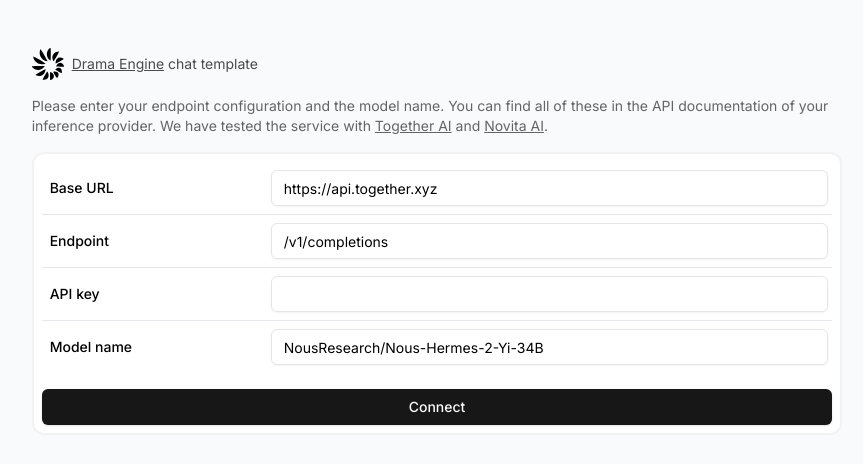
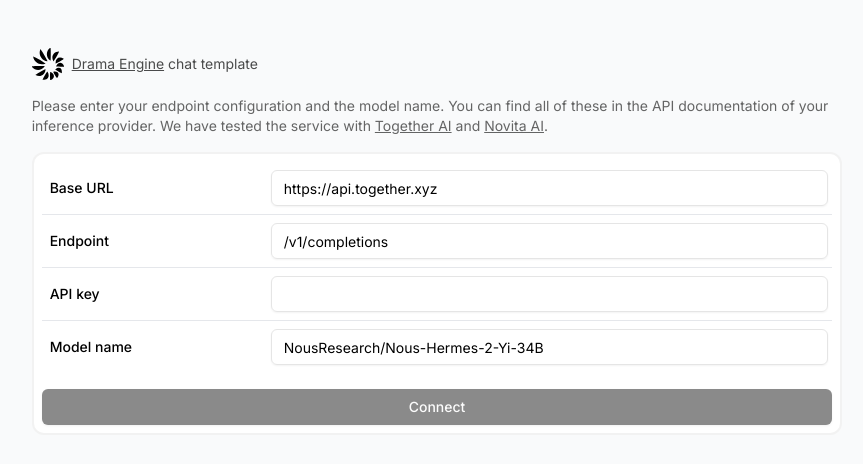
Before and after one commit to Write-with-LAIKA/drama-engine-template, a Next.js app: page / in a window 1280 px wide. Shown: the top 464 px of the page, without its empty margins (203-1066 px from the left). Built offline with nearby package versions, Linux system fonts and the light colour scheme.

Commit message:
Activate continue button only when an API key has been added

```diff
--- a/src/app/page.tsx
+++ b/src/app/page.tsx
@@ -16,6 +16,8 @@
   const [modelName, setModelName] = useState("NousResearch/Nous-Hermes-2-Yi-34B");
   const [ready, setReady] = useState(false);
 
+  const validConfiguration = () => apiKey.length > 0;
+
   const handleOkClick = () => {
     setReady(true);
   };
@@ -31,10 +33,9 @@
             <p className=""><Link className="underline" href="https://drama-engine.com">Drama Engine</Link> chat template</p>
           </div>
 
-          <p className='text-black/60 text-sm my-4'>Please enter your endpoint configuration and the model name.
+          <p className='text-black/60 text-sm my-4'>Please enter your endpoint configuration and the <Link className='underline' href="https://docs.together.ai/docs/chat-models"></Link> model name.
             You can find all of these in the API documentation of your inference provider.
             We have tested the service with <Link className='underline' href={"http://together.ai"}>Together AI</Link> and <Link className='underline' href="http://novita.ai">Novita AI</Link>.</p>
-
 
           <div className="bg-white rounded-xl border-black/5 border-2 p-2 flex flex-col">
             <Table>
@@ -60,6 +61,7 @@
 
             <Button
               onClick={handleOkClick}
+              disabled={!validConfiguration()}
               className="mt-4"
             >
               Connect
```
